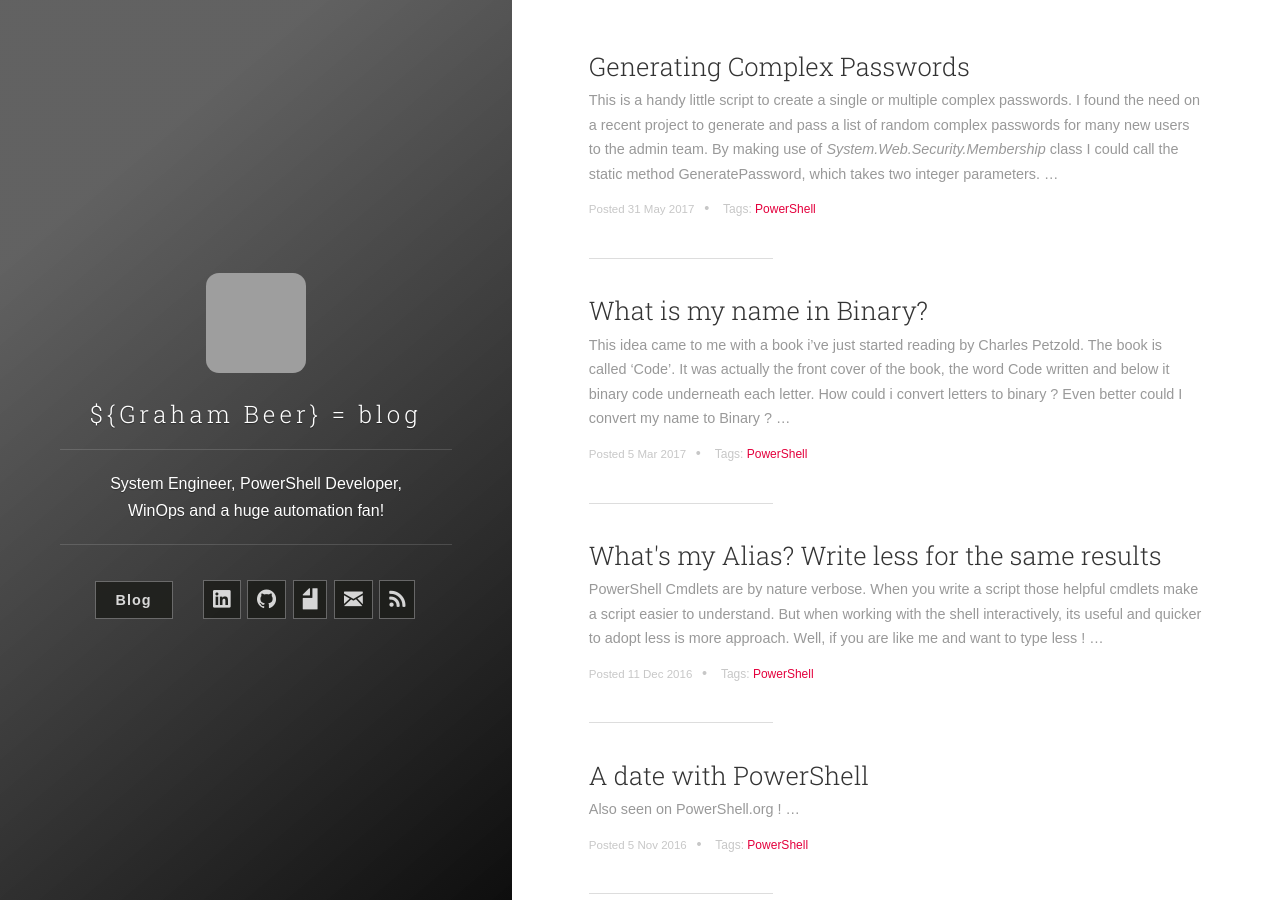
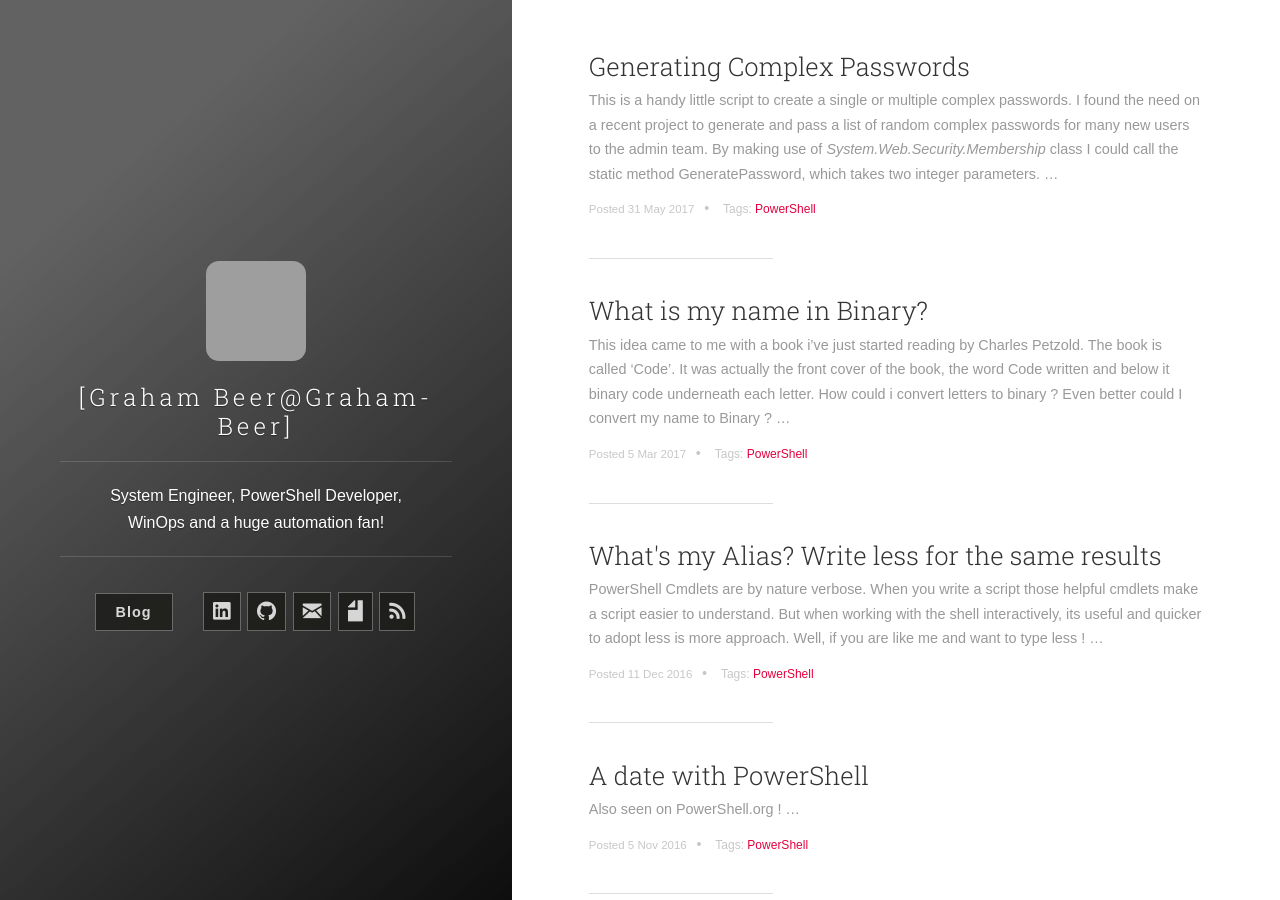
Before and after one commit to Graham-Beer/Graham-Beer.github.io, a Jekyll site: the page built from index.html, in a window 1280 px wide and 900 px high. Built offline with Jekyll 4.4.1, drawn with Linux system fonts in a browser that asks for light colours; nearby versions of some CDN libraries; the list of posts is cut into pages by our own code; grey boxes are pictures that could not be loaded.

Commit message:
Update header.html

```diff
--- a/_includes/header.html
+++ b/_includes/header.html
@@ -13,11 +13,14 @@
 
           <img src="https://avatars3.githubusercontent.com/u/12196171?v=3&s=466" class="user-image" alt="My Profile Photo">
           <h1 class="panel-cover__title panel-title">
-            <h1 class="panel-cover__title panel-title">{{ site.title }}</h1>
+            [<a href="{{ site.baseurl }}" title="link to home of {{ site.author.name }}">{{ site.author.name }}</a>@<a href="https://www.github.com/{{ site.author.github_username }}" title="{{ site.author.github_username }} on GitHub" target="_blank">{{ site.author.github_username }}</a>]
           </h1>
 
         <hr class="panel-cover__divider">
-        <p class="panel-cover__description">{{ site.description }}</p>
+        <p class="panel-cover__description">
+          <!--<span>more me.txt</span>-->
+          {{ site.description | newline_to_br }}
+        </p>
         <hr class="panel-cover__divider panel-cover__divider--secondary">
 
         <div class="navigation-wrapper">
@@ -71,23 +74,23 @@
               </li>
             {% endif %}
 
-            {% if site.author.resume %}
+            {% if site.author.email %}
+              <!-- Email -->
+              <li class="navigation__item">
+                <a href="mailto:{{ site.author.email }}" title="Email {{ site.author.email }}" target="_blank">
+                  <i class="icon icon-mail"></i>
+                  <span class="label">Email</span>
+                </a>
+              </li>
+            {% endif %}
+
+			{% if site.author.resume %}
               <!-- Resume -->
               <li class="navigation__item">
                <!-- <a href="{{ site.baseurl }}/{{ site.author.Resume }}" title="Resume {{ site.author.Resume }}" target="_blank"> -->
                   <a href="{{ "PDF/CV_Graham_Beer.pdf" | prepend: site.baseurl }}" title="Resume {{ site.author.Resume }}" target="_blank">
                   <i class="icon icon-page-filled"></i>
                   <span class="label">Resume</span>
-                </a>
-              </li>
-            {% endif %}
-
-            {% if site.author.email %}
-              <!-- Email -->
-              <li class="navigation__item">
-                <a href="mailto:{{ site.author.email }}" title="Email {{ site.author.email }}" target="_blank">
-                  <i class="icon icon-mail"></i>
-                  <span class="label">Email</span>
                 </a>
               </li>
             {% endif %}
```
